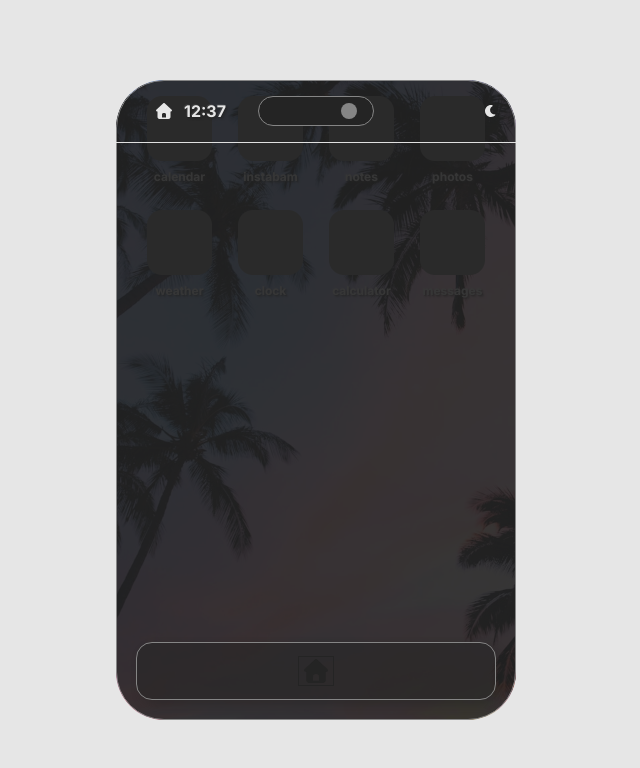
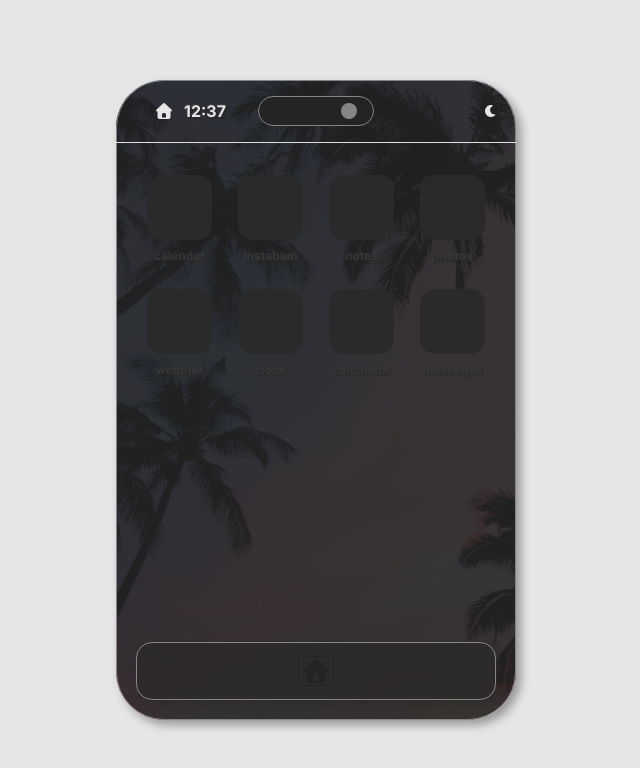
Before and after one commit to sara-p-/my-phone, a Next.js app: page / in a window 1280 px wide. Both pictures are taken after a click on the button "apps". Shown: the top 768 px of the page, without its empty margins (324-964 px from the left). Built offline with nearby package versions, Linux system fonts and the light colour scheme.

Commit message:
Feature - App Panel Close: Add logic to close the AppPanel when an AppCard is clicked, or when the Home button in the Header is clicked

```diff
--- a/src/app/layout.tsx
+++ b/src/app/layout.tsx
@@ -28,7 +28,9 @@ export default function RootLayout({
       <body className={`${inter.variable}`}>
         <div className={styles.screen}>
           <Header />
-          {children}
+          <main className={styles.main}>
+            {children}
+          </main>
           <AppPanel />
           <Dock />
         </div>
--- a/src/app/page.module.css
+++ b/src/app/page.module.css
@@ -11,19 +11,20 @@
   background-repeat: no-repeat;
   border-radius: 48px;
   position: relative;
-  overflow: hidden;
-  &::before {
+  /* overflow: hidden; */
+  &::after {
     content: '';
     position: absolute;
-    top: 0;
-    left: 0;
+    top: -3px;
+    left: -3px;
     width: 100%;
     height: 100%;
     background-color: transparent;
     z-index: -1;
     border-radius: 48px;
-    outline: 3px solid var(--white);
+    /* outline: 3px solid var(--white); */
     pointer-events: none;
+    border: 3px solid var(--white);
   }
 }
 
@@ -33,3 +34,14 @@
     max-height: 80vh;
   }
 }
+
+.main {
+  width: 100%;
+  height: 100%;
+  display: flex;
+  flex-direction: column;
+  justify-content: flex-start;
+  align-items: center;
+  padding-top: 79px;
+  overflow: hidden;
+}
--- a/src/app/page.tsx
+++ b/src/app/page.tsx
@@ -3,8 +3,6 @@ import styles from './page.module.css'
 
 export default function Home() {
   return (
-    <div className={styles.main}>
       <AppGrid />
-    </div>
   )
 }
--- a/src/components/layout/AppCard/AppCard.tsx
+++ b/src/components/layout/AppCard/AppCard.tsx
@@ -5,7 +5,7 @@ import { faClose } from '@fortawesome/free-solid-svg-icons'
 import Image from 'next/image'
 import Link from 'next/link'
 import { useAtom } from 'jotai'
-import { activeAppCardAtom, appListAtom } from '@/atoms'
+import { activeAppCardAtom, appListAtom, appPanelStateAtom } from '@/atoms'
 
 
 type AppCardProps = AppType & {
@@ -17,11 +17,16 @@ export default function AppCard({ icon, label, name, path, position }: AppCardPr
 const [appList, setAppList] = useAtom(appListAtom)
 const index = appList.findIndex((app: AppType) => app.name === name)
 const [activeAppCard, setActiveAppCard] = useAtom(activeAppCardAtom)
+const [appPanelState, setAppPanelState] = useAtom(appPanelStateAtom)
 
 // Remove the app from the app list when the close button is clicked
 function handleClose() {
   setAppList(appList.filter((app: AppType) => app.name !== name))
   setActiveAppCard(activeAppCard - 1 >= 0 ? activeAppCard - 1 : 0)
+}
+// Close the app panel when the card is clicked
+function handleClick() {
+  setAppPanelState(false)
 }
 
 
@@ -37,7 +42,7 @@ function handleClose() {
         <FontAwesomeIcon icon={faClose} />
       </button>
     </div>
-    <Link href={path} className={styles.card}>
+    <Link href={path} className={styles.card} onClick={handleClick}>
       <span className={styles.label}>{label}</span>
     </Link>
   </div>
--- a/src/components/layout/AppPanel/AppPanel.module.css
+++ b/src/components/layout/AppPanel/AppPanel.module.css
@@ -19,6 +19,7 @@
   flex-direction: column;
   align-items: center;
   justify-content: center;
+  overflow: hidden;
   gap: 16px;
   &.active {
     opacity: 1;
--- a/src/components/layout/Header/Header.tsx
+++ b/src/components/layout/Header/Header.tsx
@@ -1,3 +1,4 @@
+'use client'
 import { FontAwesomeIcon } from '@fortawesome/react-fontawesome'
 import styles from './Header.module.css'
 import {
@@ -8,13 +9,22 @@ import {
   faWifi,
 } from '@fortawesome/free-solid-svg-icons'
 import Link from 'next/link'
+import { useAtom } from 'jotai'
+import { appPanelStateAtom } from '@/atoms'
 
 export default function Header() {
+  const [appPanelState, setAppPanelState] = useAtom(appPanelStateAtom)
+
+  // Close the app panel when the home link is clicked
+  function handleClick() {
+    setAppPanelState(false)
+  }
+
   return (
     <header className={styles.header}>
       <div className={styles.headerContainer}>
         <div className={styles.column}>
-          <Link href='/' className={styles.homeLink}>
+          <Link href='/' className={styles.homeLink} onClick={handleClick}>
             <span className='visually-hidden'>Go to home</span>
             <FontAwesomeIcon icon={faHouse} />
           </Link>
```
